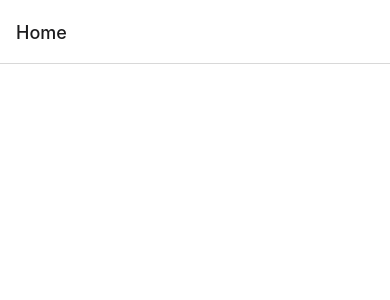
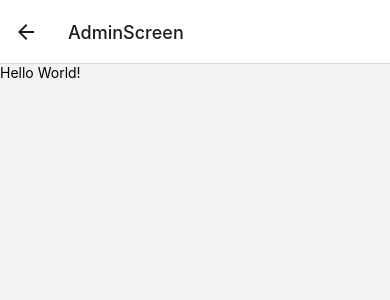
Before and after one commit to Aurvo/react-native-calendar-with-notifications, a React Native app: screen /AdminScreen in a window 390 px wide. Before the commit this address had no page. Shown: the top 300 px of the page. Built offline with nearby package versions, Linux system fonts and the light colour scheme.

Commit message:
adding admin navigation

```diff
--- a/App.js
+++ b/App.js
@@ -1,43 +1,51 @@
-import { StatusBar } from 'expo-status-bar';
-import React from 'react';
-import { StyleSheet, Text, View } from 'react-native';
+import { StatusBar } from "expo-status-bar";
+import React from "react";
+import { StyleSheet, Text, View, TouchableOpacity } from "react-native";
 //imported for React Navigation
-import { NavigationContainer } from '@react-navigation/native';
+import { NavigationContainer } from "@react-navigation/native";
 //imported for native stack
-import { createNativeStackNavigator } from '@react-navigation/native-stack';
+// import { createNativeStackNavigator } from "@react-navigation/native-stack";
+import { createStackNavigator } from "@react-navigation/stack";
 
-import CategoryPicker from './CategoryPicker'
+import CategoryPicker from "./CategoryPicker";
+import AdminScreen from "./screens/AdminScreen";
 
-
-
-function HomeScreen() {
+function HomeScreen({ navigation }) {
   return (
     <View style={styles.container}>
-      <CategoryPicker />
-      <StatusBar style="auto"/>
+      {/* <CategoryPicker /> */}
+      {/* <StatusBar style="auto" /> */}
+
+      <TouchableOpacity onPress={() => navigation.push("AdminScreen")}>
+        <Text>Admin</Text>
+      </TouchableOpacity>
     </View>
   );
 }
 
-const Stack = createNativeStackNavigator();
+const styles = StyleSheet.create({
+  container: {
+    flex: 1,
+    backgroundColor: "#fff",
+    alignItems: "center",
+    justifyContent: "center",
+  },
+});
+
+//////////////////////////////////////////////////
+
+// const Stack = createNativeStackNavigator();
+const Stack = createStackNavigator();
 
 function App() {
   return (
     <NavigationContainer>
       <Stack.Navigator>
         <Stack.Screen name="Home" component={HomeScreen} />
+        <Stack.Screen name="AdminScreen" component={AdminScreen} />
       </Stack.Navigator>
     </NavigationContainer>
   );
 }
 
 export default App;
-
-const styles = StyleSheet.create({
-  container: {
-    flex: 1,
-    backgroundColor: '#fff',
-    alignItems: 'center',
-    justifyContent: 'center',
-  },
-});
--- a/package.json
+++ b/package.json
@@ -9,13 +9,15 @@
   },
   "dependencies": {
     "@react-navigation/native": "^6.0.2",
-    "@react-navigation/native-stack": "^6.1.0",
     "@react-navigation/stack": "^6.0.7",
     "expo": "~42.0.1",
     "expo-status-bar": "~1.0.4",
-    "react": "16.13.1",
+    "joi": "^17.4.2",
+    "react": "^17.0.2",
     "react-dom": "16.13.1",
     "react-native": "https://github.com/expo/react-native/archive/sdk-42.0.0.tar.gz",
+    "react-native-gesture-handler": "^1.10.3",
+    "react-native-screens": "^3.7.2",
     "react-native-select-multiple": "^2.1.0",
     "react-native-selectmultiple-button": "^0.1.105",
     "react-native-web": "~0.13.12"
--- /dev/null
+++ b/screens/AdminScreen.js
@@ -0,0 +1,12 @@
+import React from "react";
+import { View, Text } from "react-native";
+
+const AdminScreen = function AdminScreen({ navigation }) {
+  return (
+    <View>
+      <Text>Hello World!</Text>
+    </View>
+  );
+};
+
+export default AdminScreen;
```
Also changed, not shown: 1 other file (tests, documents, lock files or other folders).
